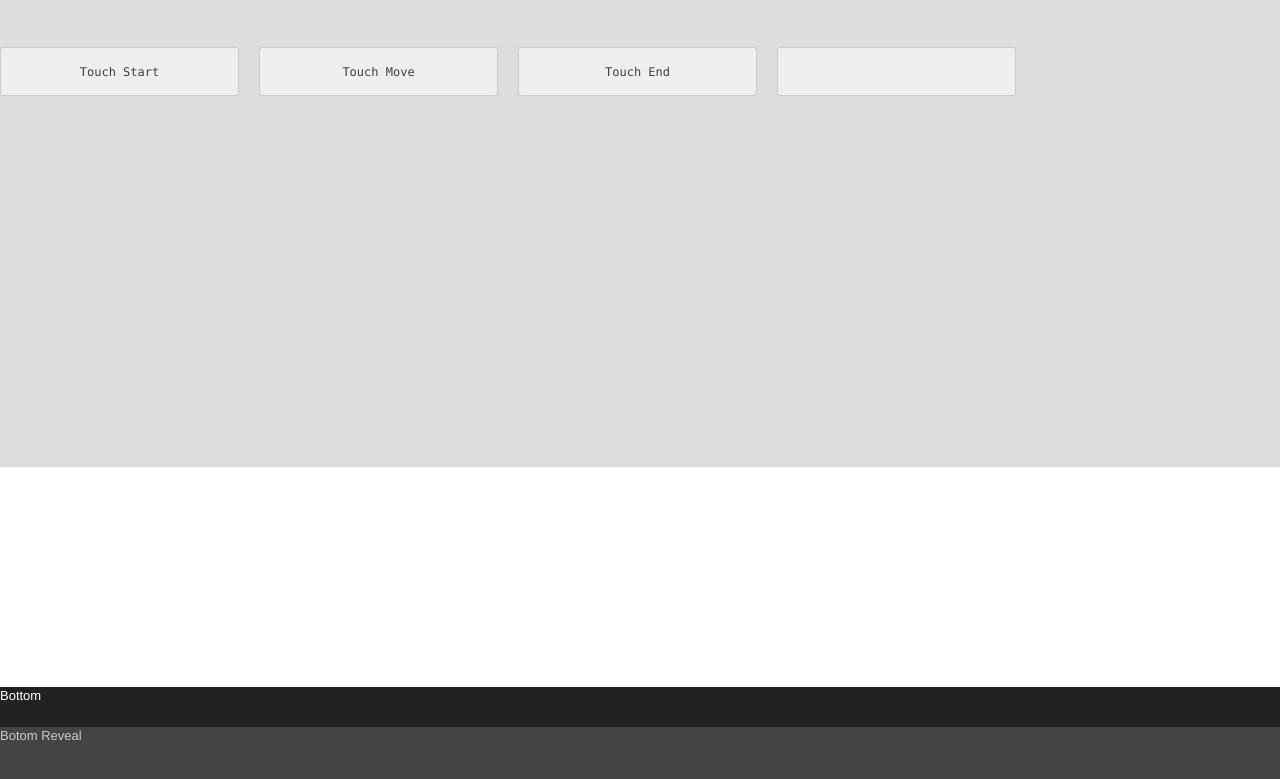
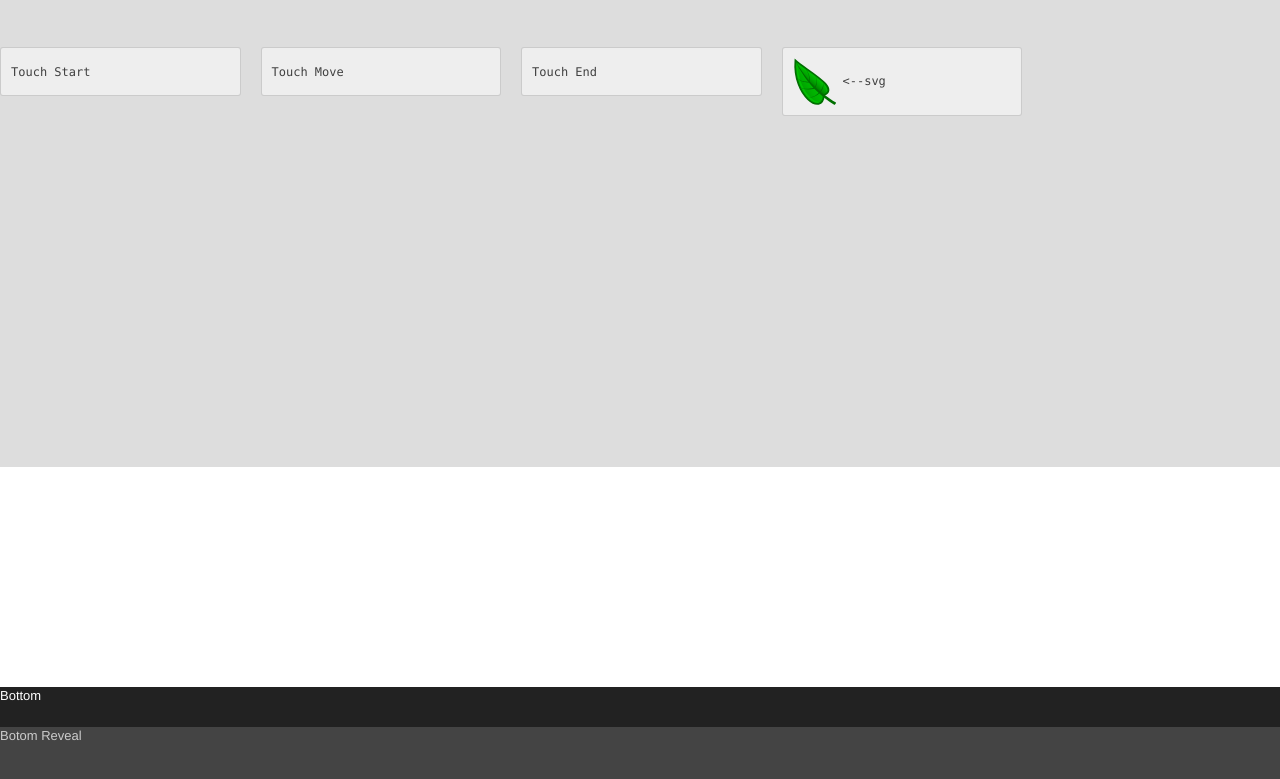
Before and after one commit to daneroo/touchmove, a plain HTML site: page index.html in a window 1280 px wide. Shown: the part 73-852 px from the top of the page. Drawn offline with nearby package versions, Linux system fonts and the light colour scheme.

Commit message:
added simple svg leaf

```diff
--- a/css/playlink.css
+++ b/css/playlink.css
@@ -37,7 +37,9 @@
     border-radius: 3px 3px 3px 3px;
     line-height: 30px;
     min-height: 30px;
-    text-align: center;
+/*    text-align: center;*/
+    margin-left: 20px;
+    padding-left:10px;
 }
 
 .bottombar {
--- a/index.html
+++ b/index.html
@@ -47,7 +47,7 @@
         <pre class="span4" id="touchstart">Touch Start</pre>
         <pre class="span4" id="touchmove">Touch Move</pre>
         <pre class="span4" id="touchend">Touch End</pre>
-        <pre class="span4" id="log"></pre>
+        <pre class="span4" id="log"><img src="img/leaf.svg" width="50px">&lt;--svg</pre>
       </div>
     </div>
     <div class='bottombar'>
```
Also changed, not shown: img/leaf.svg (added).
